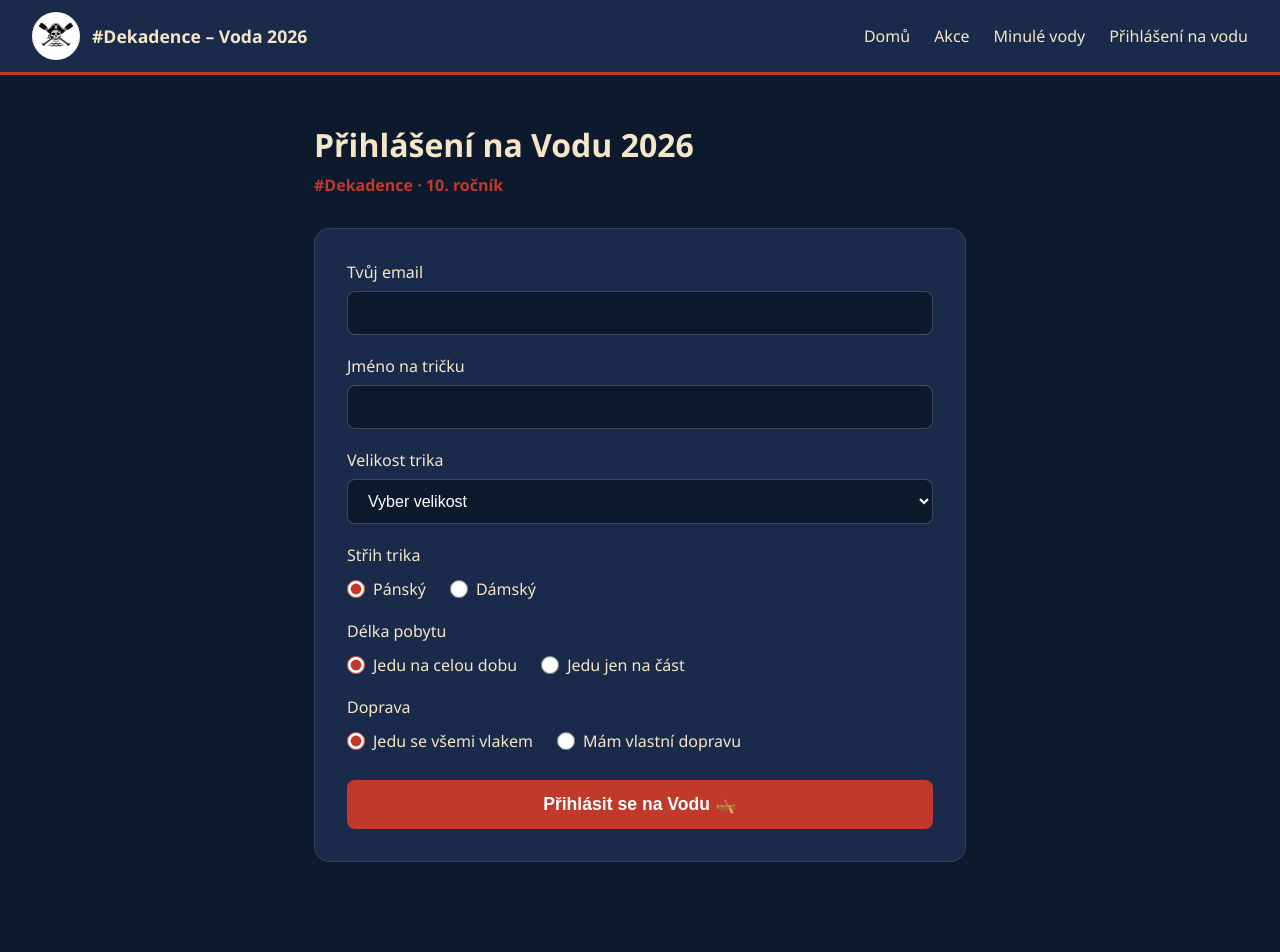
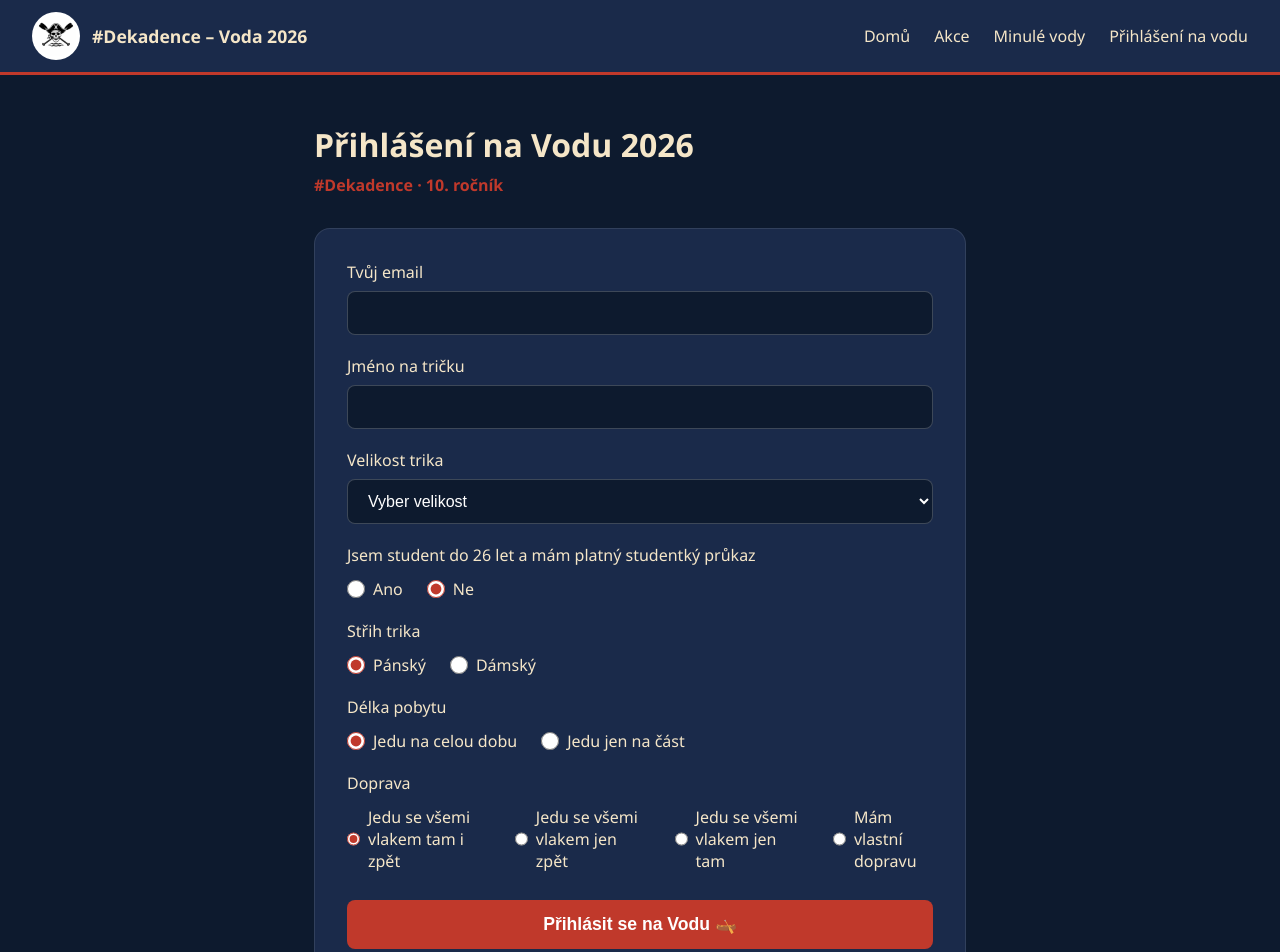
Before and after one commit to lmajer/voda, a React (Vite) app: page /voda-sign-up in a window 1280 px wide. Shown: the top 952 px of the page. Before the commit the page ends 910 px from the top, so only its background shows below. Built offline with nearby package versions, Linux system fonts and the light colour scheme; no server answers; the database is empty.

Commit message:
edit sign up form

```diff
--- a/src/pages/Admin.jsx
+++ b/src/pages/Admin.jsx
@@ -423,6 +423,7 @@ export default function Admin() {
                 <th>Jméno na tričku</th>
                 <th>Email</th>
                 <th>Velikost</th>
+                <th>Student</th>
                 <th>Střih</th>
                 <th>Délka pobytu</th>
                 <th>Doprava</th>
@@ -458,10 +459,11 @@ export default function Admin() {
                   <td>{s.email}</td>
                   <td>{s.shirtSize}</td>
                   <td>{s.shirtCut}</td>
+                  <td>{s.student === "ano" ? "Ano" : "Ne"}</td>
                   <td>
                     {s.duration === "celá"
                       ? "Celá doba"
-                      : `${s.durationFrom} – ${s.durationTo}`}
+                      : `${s.durationSpecification || "Specifikuj délku"}`}
                   </td>
                   <td>{s.transport === "vlak" ? "Vlak se všemi" : "Vlastní"}</td>
                   <td>
--- a/src/pages/WaterSignup.jsx
+++ b/src/pages/WaterSignup.jsx
@@ -9,10 +9,11 @@ export default function WaterSignup() {
     email: "",
     shirtName: "",
     shirtSize: "",
+    tent: "",
+    student: "ne",
     shirtCut: "pánský",
     duration: "celá",
-    durationFrom: "",
-    durationTo: "",
+    durationSpecification: "",
     transport: "vlak",
   });
   const [submitted, setSubmitted] = useState(false);
@@ -99,7 +100,6 @@ export default function WaterSignup() {
             required
           />
         </label>
-
         <label>
           Velikost trika
           <select
@@ -116,7 +116,29 @@ export default function WaterSignup() {
             <option value="XXL">XXL</option>
           </select>
         </label>
-
+        <label>Jsem student do 26 let a mám platný studentký průkaz</label>
+        <div className="water-radio-group">
+          <label className="water-radio">
+            <input
+              type="radio"
+              name="student"
+              value="ano"
+              checked={form.student === "ano"}
+              onChange={e => handleChange("student", e.target.value)}
+            />
+            Ano
+          </label>
+          <label className="water-radio">
+            <input
+              type="radio"
+              name="student"
+              value="ne"
+              checked={form.student === "ne"}
+              onChange={e => handleChange("student", e.target.value)}
+            />
+            Ne
+          </label>
+        </div>
         <label>Střih trika</label>
         <div className="water-radio-group">
           <label className="water-radio">
@@ -140,6 +162,7 @@ export default function WaterSignup() {
             Dámský
           </label>
         </div>
+
 
         <label>Délka pobytu</label>
         <div className="water-radio-group">
@@ -165,25 +188,16 @@ export default function WaterSignup() {
           </label>
         </div>
 
+
         {form.duration === "část" && (
           <div className="water-duration-range">
             <label>
-              Od
+              Specifikuj jak pojedeš
               <input
                 type="text"
-                placeholder="např. 15.7."
-                value={form.durationFrom}
-                onChange={e => handleChange("durationFrom", e.target.value)}
-                required
-              />
-            </label>
-            <label>
-              Do
-              <input
-                type="text"
-                placeholder="např. 18.7."
-                value={form.durationTo}
-                onChange={e => handleChange("durationTo", e.target.value)}
+                placeholder="Např. pouze 1. a 2. den"
+                value={form.durationSpecification}
+                onChange={e => handleChange("durationSpecification", e.target.value)}
                 required
               />
             </label>
@@ -200,7 +214,27 @@ export default function WaterSignup() {
               checked={form.transport === "vlak"}
               onChange={e => handleChange("transport", e.target.value)}
             />
-            Jedu se všemi vlakem
+            Jedu se všemi vlakem tam i zpět
+          </label>
+          <label className="water-radio">
+            <input
+              type="radio"
+              name="transport"
+              value="vlakZpet"
+              checked={form.transport === "vlakZpet"}
+              onChange={e => handleChange("transport", e.target.value)}
+            />
+            Jedu se všemi vlakem jen zpět
+          </label>
+          <label className="water-radio">
+            <input
+              type="radio"
+              name="transport"
+              value="vlakTam"
+              checked={form.transport === "vlakTam"}
+              onChange={e => handleChange("transport", e.target.value)}
+            />
+            Jedu se všemi vlakem jen tam
           </label>
           <label className="water-radio">
             <input
```
